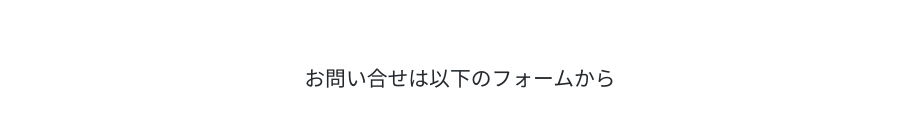
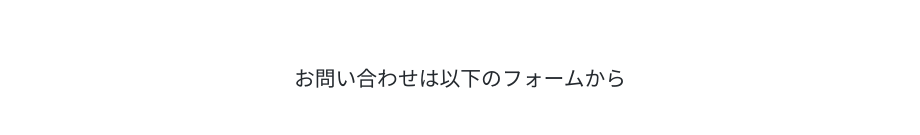
Before and after one commit to ym-666/YukiCode, a plain HTML site: page index.html in a window 1280 px wide. Shown: the part 2527-2662 px from the top of the page, without its empty margins (180-1100 px from the left). Drawn offline with Linux system fonts and the light colour scheme; some packages are replaced by stand-ins of ours.

Commit message:
Update index.html

```diff
--- a/index.html
+++ b/index.html
@@ -91,7 +91,7 @@
 <!-- Contact -->
 <section id="contact" class="wrapper">
     <h2 class="sec-title">Contact</h2>
-    <p>お問い合せは以下のフォームから</p>
+    <p>お問い合わせは以下のフォームから</p>
     <form action="#" method="post">
      <dl>
         <dt><label for="name">お名前</label></dt>
```
